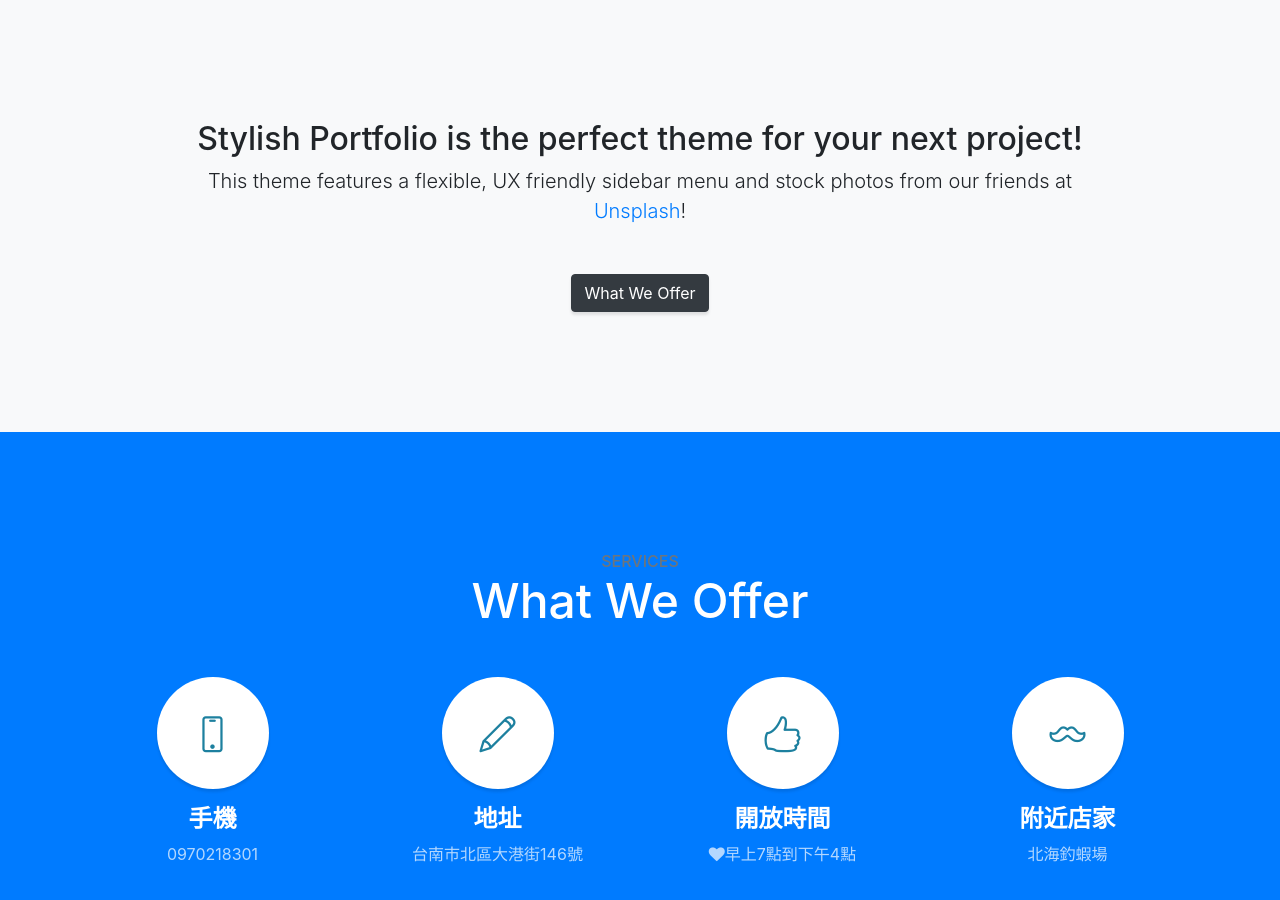
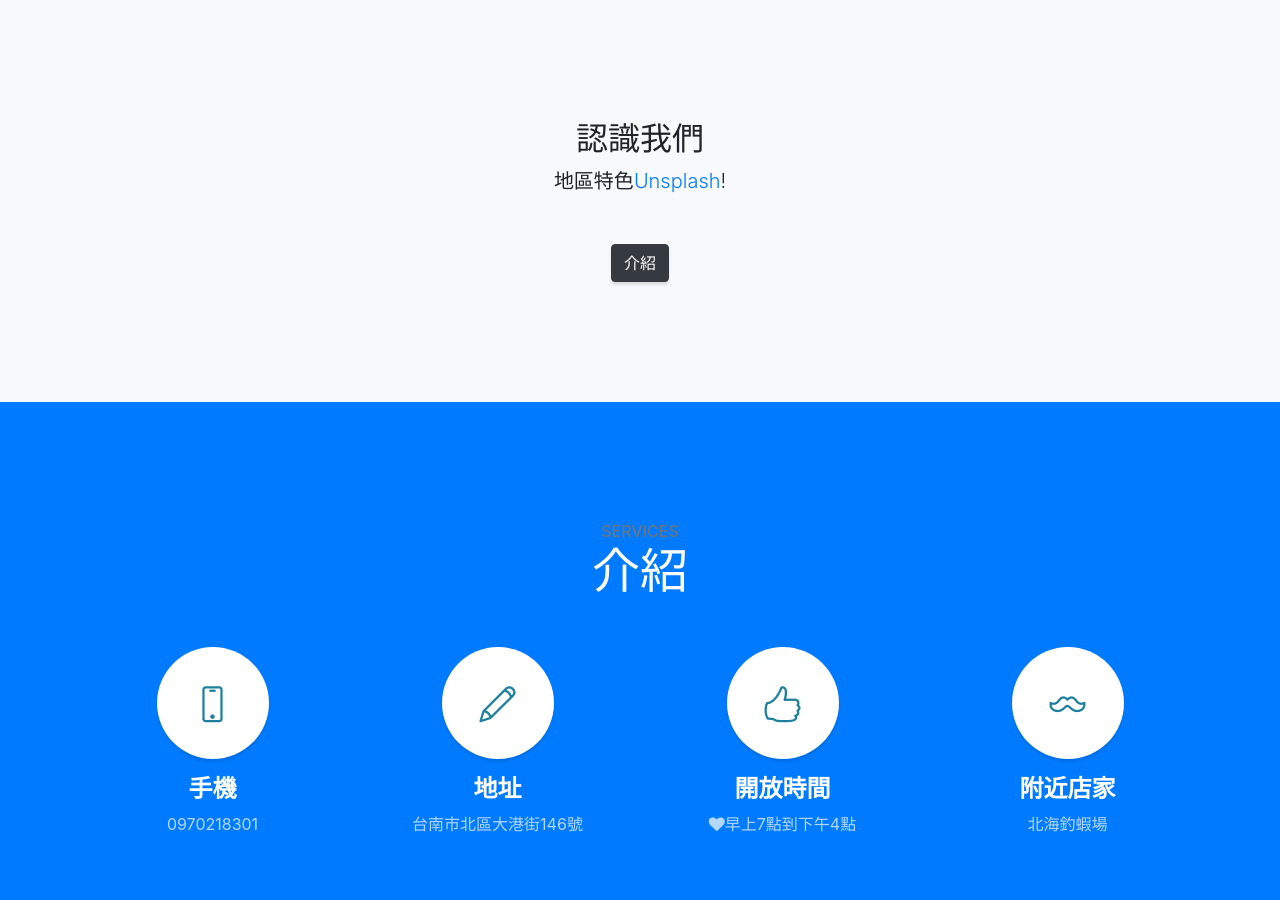
Before and after one commit to st3299210/st3299210.github.io, a website with bundled scripts: page web/index.html in a window 1280 px wide. Shown: the part 800-1700 px from the top of the page. Built offline with nearby package versions, Linux system fonts and the light colour scheme.

Commit message:
20180604

```diff
--- a/web/index.html
+++ b/web/index.html
@@ -71,10 +71,9 @@
       <div class="container text-center">
         <div class="row">
           <div class="col-lg-10 mx-auto">
-            <h2>Stylish Portfolio is the perfect theme for your next project!</h2>
-            <p class="lead mb-5">This theme features a flexible, UX friendly sidebar menu and stock photos from our friends at
-              <a href="https://unsplash.com/">Unsplash</a>!</p>
-            <a class="btn btn-dark btn-xl js-scroll-trigger" href="#services">What We Offer</a>
+            <h2>認識我們</h2>
+            <p class="lead mb-5">地區特色<a href="https://unsplash.com/">Unsplash</a>!</p>
+            <a class="btn btn-dark btn-xl js-scroll-trigger" href="#services">介紹</a>
           </div>
         </div>
       </div>
@@ -85,7 +84,7 @@
       <div class="container">
         <div class="content-section-heading">
           <h3 class="text-secondary mb-0">Services</h3>
-          <h2 class="mb-5">What We Offer</h2>
+          <h2 class="mb-5">介紹</h2>
         </div>
         <div class="row">
           <div class="col-lg-3 col-md-6 mb-5 mb-lg-0">
```
